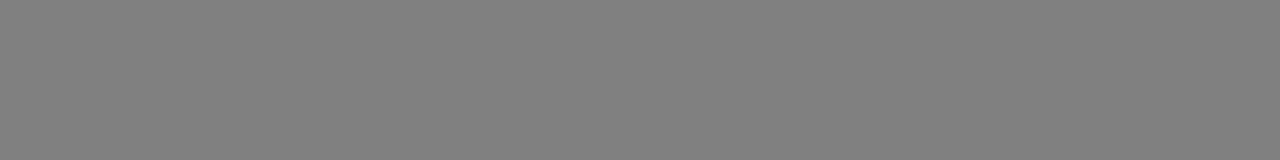
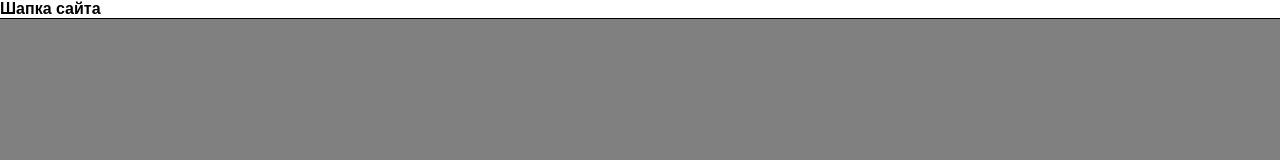
Before and after one commit to Postalx/test_site, a plain HTML site: page index.htm in a window 1280 px wide. Drawn offline with Linux system fonts and the light colour scheme.

Commit message:
Шапка сайта готова !

```diff
--- a/index.htm
+++ b/index.htm
@@ -4,11 +4,14 @@
 	<meta http-equiv="content-type" content="text/html" />
 	<meta name="author" content="postalx" />
   <link rel="stylesheet" href="style.css" />
+  <meta charset="utf-8" />
 	<title>Неназванный 4</title>
 </head>
 
 <body>
-
+  <div class="head">
+    <span>Шапка сайта</span>
+  </div>
 
 
 </body>
--- a/style.css
+++ b/style.css
@@ -3,3 +3,9 @@ body{
   margin:0px;
   padding:0px;
 }
+.head{
+  border-bottom: 1px solid black;
+  font-family: sans-serif;
+  font-weight:900;
+  background:white;
+}
```
